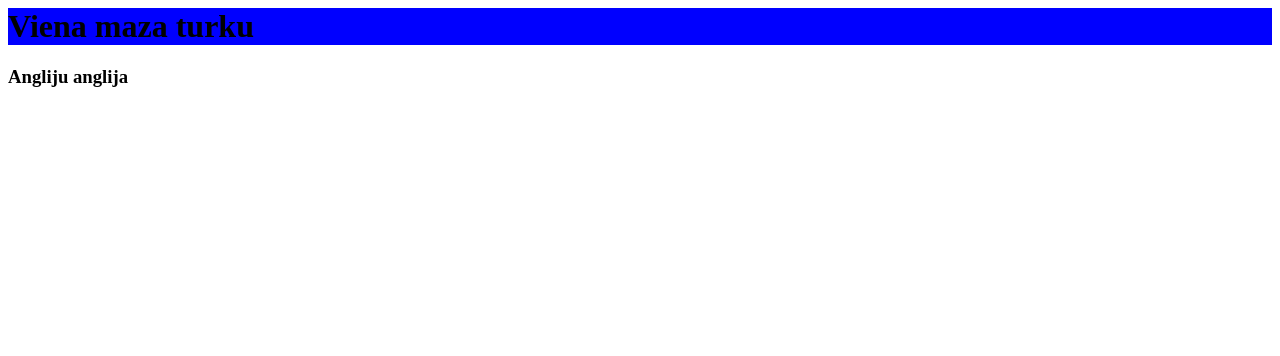
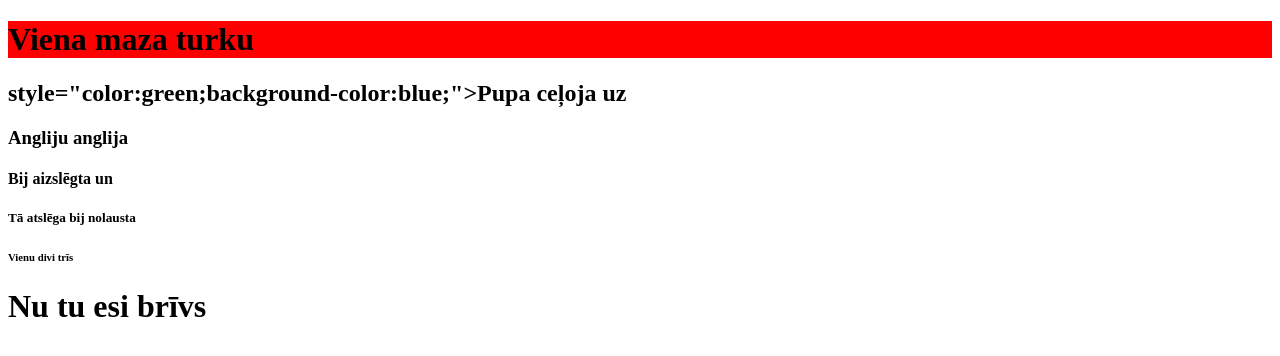
Before and after one commit to kristiasGejs/nez, a plain HTML site: page index.html in a window 1280 px wide. Drawn offline with Linux system fonts and the light colour scheme.

Commit message:
Update index.html

```diff
--- a/index.html
+++ b/index.html
@@ -1,2 +1,18 @@
-<h1 style="background-color:blue;">Viena maza turku</h1>
-<h3 style="text-align:centre;">Angliju anglija</h3>
+<!DOCTYPE html>
+<html>
+
+<head>
+</head>
+
+<body>
+
+<h1 style="background-color:red;" >Viena maza turku</h1>
+<h2> style="color:green;background-color:blue;">Pupa ceļoja uz</h2>
+<h3>Angliju anglija</h3>
+<h4>Bij aizslēgta un</h4>
+<h5>Tā atslēga bij nolausta</h5>
+<h6>Vienu divi trīs</h6>
+<h1>Nu tu esi brīvs</h1>
+
+</body>
+</html>
```
